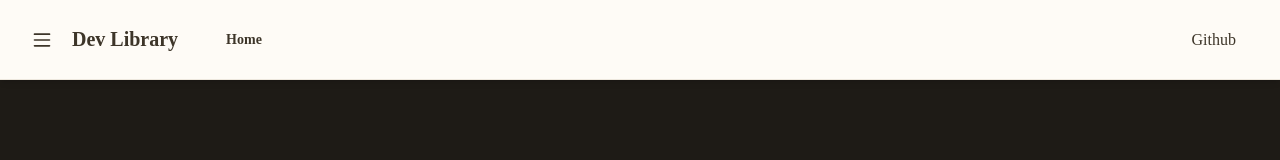
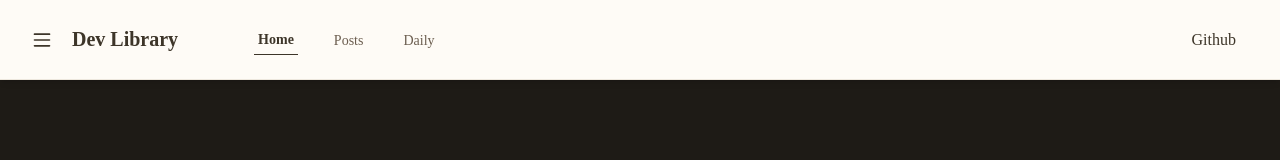
Before and after one commit to ka1dyn/ka1dyn-log, a Next.js app: page / in a window 1280 px wide. Shown: the top 160 px of the page. Built offline with nearby package versions, Linux system fonts and the light colour scheme; a web font is replaced by a local one.

Commit message:
✨ Fix header nav items

```diff
--- /dev/null
+++ b/src/components/BreadCrumbRenderer.tsx
@@ -0,0 +1,104 @@
+import React, { useEffect, useMemo, useState } from "react";
+
+import {
+  Breadcrumb,
+  BreadcrumbEllipsis,
+  BreadcrumbItem,
+  BreadcrumbLink,
+  BreadcrumbList,
+  BreadcrumbPage,
+  BreadcrumbSeparator,
+} from "@/components/ui/breadcrumb";
+import { useBreadStore } from "@/stores";
+
+export default function BreadCrumbRenderer() {
+  const [crumbSegments, setCrumbSegments] = useState<Array<string>>(["Root"]);
+  const [screenBreak, setScreenBreak] = useState<string>("sm");
+  const crumb = useBreadStore((state) => state.crumb);
+
+  useEffect(() => {
+    const segments = crumb.split("/").filter((segment) => Boolean(segment));
+
+    setCrumbSegments(["Root", ...segments]);
+  }, [crumb]);
+
+  useEffect(() => {
+    const checkScreen = () => {
+      let curWidth = window.innerWidth;
+      if (curWidth < 768) {
+        setScreenBreak("sm");
+      } else if (curWidth < 1280) {
+        setScreenBreak("md");
+      } else {
+        setScreenBreak("xl");
+      }
+    };
+
+    checkScreen();
+
+    window.addEventListener("resize", checkScreen);
+    return () => window.removeEventListener("resize", checkScreen);
+  }, []);
+
+  const RenderBreadCrumb = useMemo(() => {
+    const crumbLength = crumbSegments.length;
+
+    return crumbSegments.map((segment, idx) => {
+      if (screenBreak === "sm") return;
+
+      const finalSegment = idx === crumbLength - 1;
+
+      if (screenBreak === "xl") {
+        return (
+          <React.Fragment key={idx}>
+            <BreadcrumbItem>
+              {finalSegment ? (
+                <BreadcrumbPage className="text-sm p-2 text-foreground font-semibold">
+                  {segment}
+                </BreadcrumbPage>
+              ) : (
+                <BreadcrumbLink className="text-sm p-2 text-muted-foreground hover:text-muted-foreground">
+                  {segment}
+                </BreadcrumbLink>
+              )}
+            </BreadcrumbItem>
+
+            {!finalSegment && <BreadcrumbSeparator />}
+          </React.Fragment>
+        );
+      }
+
+      const tooMany = crumbLength > 3;
+      const skip = tooMany && idx >= 2 && idx <= crumbLength - 3;
+      const ellapse = tooMany && idx === 1;
+
+      if (skip) return;
+
+      return (
+        <React.Fragment key={idx}>
+          <BreadcrumbItem>
+            {ellapse ? (
+              <BreadcrumbEllipsis className="text-sm p-2 text-muted-foreground hover:text-muted-foreground" />
+            ) : finalSegment ? (
+              <BreadcrumbPage className="text-sm p-2 text-foreground font-semibold">
+                {segment}
+              </BreadcrumbPage>
+            ) : (
+              <BreadcrumbLink className="text-sm p-2 text-muted-foreground hover:text-muted-foreground">
+                {segment}
+              </BreadcrumbLink>
+            )}
+          </BreadcrumbItem>
+
+          {!finalSegment && <BreadcrumbSeparator />}
+        </React.Fragment>
+      );
+    });
+  }, [crumbSegments, screenBreak]);
+
+  return (
+    <Breadcrumb className="flex items-center">
+      <BreadcrumbList>{RenderBreadCrumb}</BreadcrumbList>
+    </Breadcrumb>
+  );
+}
--- a/src/components/Header.tsx
+++ b/src/components/Header.tsx
@@ -1,25 +1,15 @@
 "use client";
 
-import { useBreadStore, useNavTriggerStore } from "@/stores";
-import { useEffect, useMemo, useState } from "react";
-import {
-  Breadcrumb,
-  BreadcrumbEllipsis,
-  BreadcrumbItem,
-  BreadcrumbLink,
-  BreadcrumbList,
-  BreadcrumbPage,
-  BreadcrumbSeparator,
-} from "@/components/ui/breadcrumb";
-import React from "react";
+import { useNavTriggerStore } from "@/stores";
+
 import Link from "next/link";
 import { TextAlignJustify } from "lucide-react";
 import { useShallow } from "zustand/shallow";
+import { cn } from "@/lib/utils";
+import { usePathname } from "next/navigation";
+import HeaderNavItem from "./HeaderNavItem";
 
 export default function Header() {
-  const [crumbSegments, setCrumbSegments] = useState<Array<string>>(["Home"]);
-  const crumb = useBreadStore((state) => state.crumb);
-  const [screenBreak, setScreenBreak] = useState<string>("sm");
   const { open, navOpen, navClose } = useNavTriggerStore(
     useShallow((state) => ({
       open: state.open,
@@ -28,91 +18,11 @@ export default function Header() {
     })),
   );
 
-  useEffect(() => {
-    const checkScreen = () => {
-      let curWidth = window.innerWidth;
-      if (curWidth < 768) {
-        setScreenBreak("sm");
-      } else if (curWidth < 1280) {
-        setScreenBreak("md");
-      } else {
-        setScreenBreak("xl");
-      }
-    };
-
-    checkScreen();
-
-    window.addEventListener("resize", checkScreen);
-    return () => window.removeEventListener("resize", checkScreen);
-  }, []);
-
-  useEffect(() => {
-    const segments = crumb.split("/").filter((segment) => Boolean(segment));
-
-    setCrumbSegments(["Home", ...segments]);
-  }, [crumb]);
-
-  const RenderBreadCrumb = useMemo(() => {
-    const crumbLength = crumbSegments.length;
-
-    return crumbSegments.map((segment, idx) => {
-      if (screenBreak === "sm") return;
-
-      const finalSegment = idx === crumbLength - 1;
-
-      if (screenBreak === "xl") {
-        return (
-          <React.Fragment key={idx}>
-            <BreadcrumbItem>
-              {finalSegment ? (
-                <BreadcrumbPage className="text-sm p-2 text-foreground font-semibold">
-                  {segment}
-                </BreadcrumbPage>
-              ) : (
-                <BreadcrumbLink className="text-sm p-2 text-muted-foreground hover:text-muted-foreground">
-                  {segment}
-                </BreadcrumbLink>
-              )}
-            </BreadcrumbItem>
-
-            {!finalSegment && <BreadcrumbSeparator />}
-          </React.Fragment>
-        );
-      }
-
-      const tooMany = crumbLength > 3;
-      const skip = tooMany && idx >= 2 && idx <= crumbLength - 3;
-      const ellapse = tooMany && idx === 1;
-
-      if (skip) return;
-
-      return (
-        <React.Fragment key={idx}>
-          <BreadcrumbItem>
-            {ellapse ? (
-              <BreadcrumbEllipsis className="text-sm p-2 text-muted-foreground hover:text-muted-foreground" />
-            ) : finalSegment ? (
-              <BreadcrumbPage className="text-sm p-2 text-foreground font-semibold">
-                {segment}
-              </BreadcrumbPage>
-            ) : (
-              <BreadcrumbLink className="text-sm p-2 text-muted-foreground hover:text-muted-foreground">
-                {segment}
-              </BreadcrumbLink>
-            )}
-          </BreadcrumbItem>
-
-          {!finalSegment && <BreadcrumbSeparator />}
-        </React.Fragment>
-      );
-    });
-  }, [crumbSegments, screenBreak]);
-
   return (
     <header
       className={`sticky top-0 h-20 w-full flex justify-between bg-card py-4 px-8 items-center border-b border-sidebar-border z-40 shadow-md overflow-hidden overscroll-none`}
     >
-      <div className="flex gap-10">
+      <div className="flex gap-15">
         <div className="flex gap-5 items-center">
           <TextAlignJustify
             className="size-5 cursor-pointer"
@@ -125,10 +35,11 @@ export default function Header() {
             Dev Library
           </Link>
         </div>
-
-        <Breadcrumb className="flex items-center">
-          <BreadcrumbList>{RenderBreadCrumb}</BreadcrumbList>
-        </Breadcrumb>
+        <div className="translate-y-px flex items-center">
+          <HeaderNavItem path={"/"}>Home</HeaderNavItem>
+          <HeaderNavItem path={"/blog/published"}>Posts</HeaderNavItem>
+          <HeaderNavItem path={"/daily"}>Daily</HeaderNavItem>
+        </div>
       </div>
 
       <div className="flex gap-8 mr-3">
--- /dev/null
+++ b/src/components/HeaderNavItem.tsx
@@ -0,0 +1,28 @@
+"use client";
+
+import { cn } from "@/lib/utils";
+import Link from "next/link";
+import { usePathname } from "next/navigation";
+
+export default function HeaderNavItem({
+  path,
+  children,
+}: {
+  path: string;
+  children: React.ReactNode;
+}) {
+  const pathname = usePathname();
+  return (
+    <Link
+      className={cn(
+        "cursor-pointer p-1 mx-4 font-semibold text-sm",
+        pathname === path
+          ? "text-foreground font-semibold border-b border-foreground"
+          : "text-muted-foreground font-medium",
+      )}
+      href={path}
+    >
+      {children}
+    </Link>
+  );
+}
```
